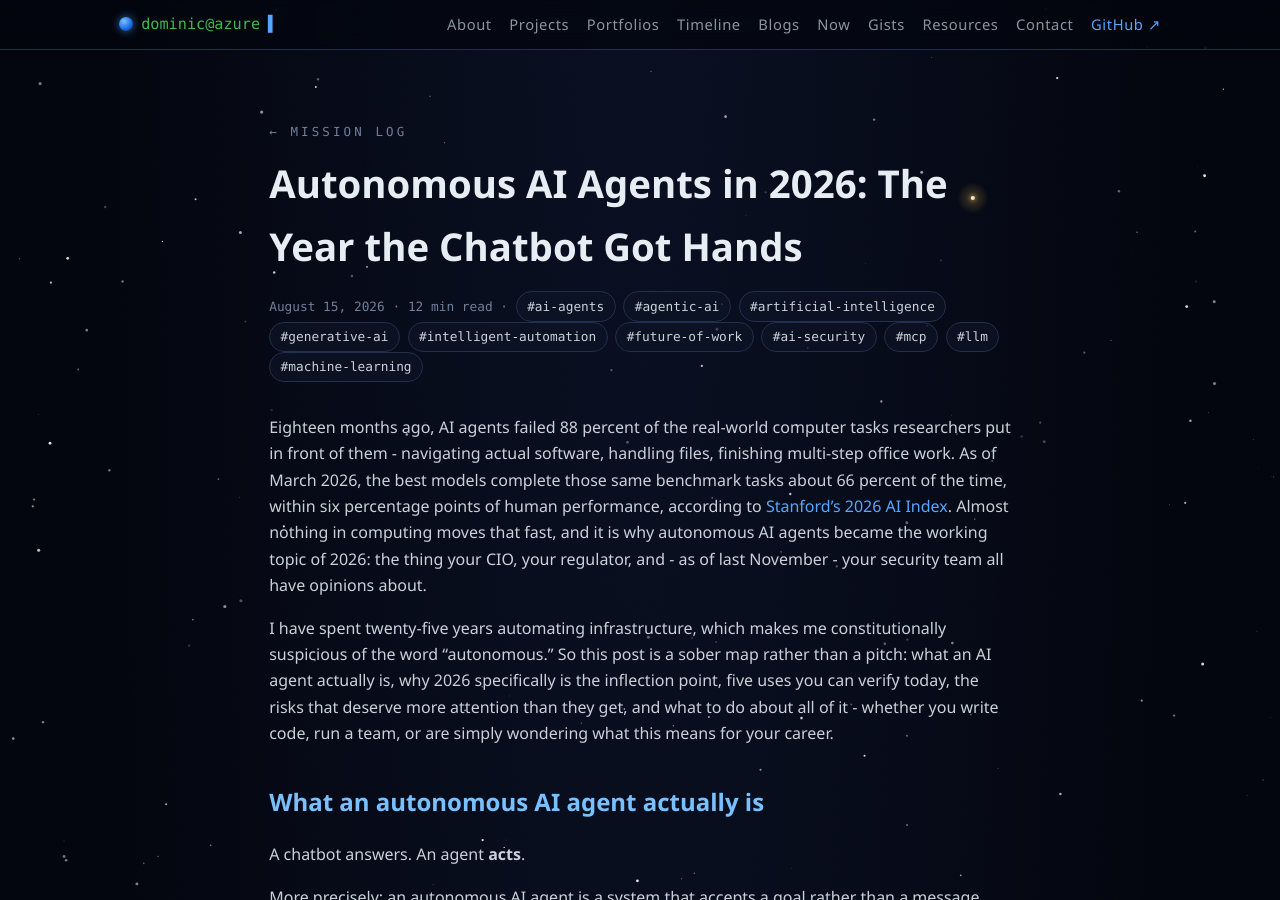
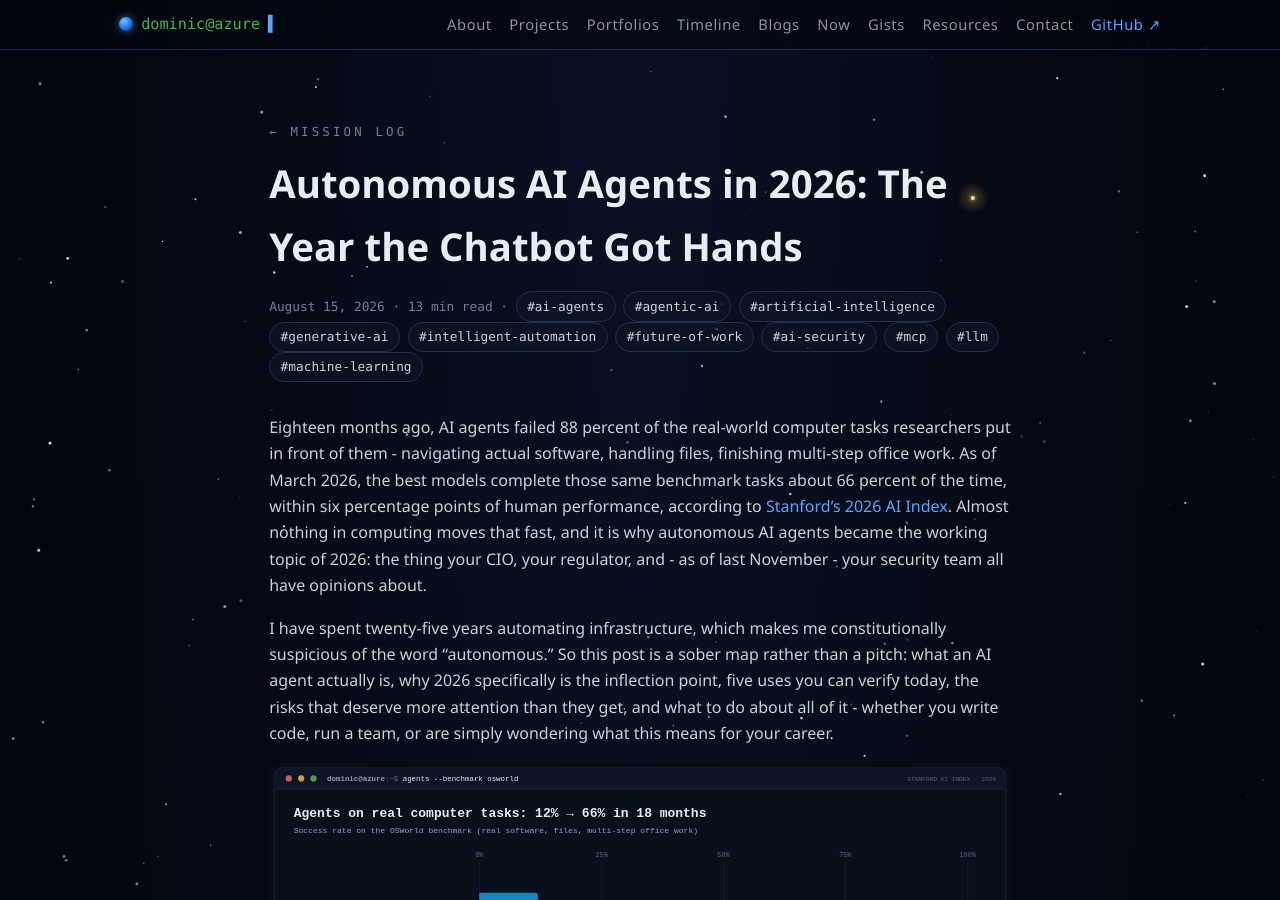
Before and after one commit to dapiced/dapiced.github.io, a Jekyll site: the page built from _posts/2026-08-15-autonomous-ai-agents-2026.md, in a window 1280 px wide and 900 px high. Built offline with Jekyll 4.4.1, drawn with Linux system fonts in a browser that asks for light colours; comment, search, counter and statistics services are not loaded; some of the changed lines change nothing that is shown.

Commit message:
Add three SVG charts to AI agents post, drop signature line
Charts (house terminal style, colorblind-validated palette):
- OSWorld agent success rate, late 2024 vs March 2026 vs human baseline
- METR RCT perception gap (forecast/belief vs measured speed change)
- Compounding per-step reliability over a 50-step workflow

```diff
--- a/_posts/2026-08-15-autonomous-ai-agents-2026.md
+++ b/_posts/2026-08-15-autonomous-ai-agents-2026.md
@@ -9,6 +9,8 @@
 Eighteen months ago, AI agents failed 88 percent of the real-world computer tasks researchers put in front of them - navigating actual software, handling files, finishing multi-step office work. As of March 2026, the best models complete those same benchmark tasks about 66 percent of the time, within six percentage points of human performance, according to [Stanford's 2026 AI Index](https://hai.stanford.edu/ai-index/2026-ai-index-report/economy). Almost nothing in computing moves that fast, and it is why autonomous AI agents became the working topic of 2026: the thing your CIO, your regulator, and - as of last November - your security team all have opinions about.
 
 I have spent twenty-five years automating infrastructure, which makes me constitutionally suspicious of the word "autonomous." So this post is a sober map rather than a pitch: what an AI agent actually is, why 2026 specifically is the inflection point, five uses you can verify today, the risks that deserve more attention than they get, and what to do about all of it - whether you write code, run a team, or are simply wondering what this means for your career.
+
+[![Bar chart of success rates on OSWorld, a benchmark of real computer-use tasks: the best AI agents scored about 12 percent in late 2024 and 66 percent in March 2026, against a human baseline of about 72 percent, per the Stanford AI Index 2026](/assets/img/agents-osworld-2026.svg)](/assets/img/agents-osworld-2026.svg)
 
 ## What an autonomous AI agent actually is
 
@@ -44,6 +46,8 @@
 
 Coding is the beachhead. Tools like Claude Code, GitHub Copilot's agent mode, and Cursor no longer autocomplete lines; they take an issue, explore a repository, write a patch, run the tests, and open a pull request. But the honest data point of the past year is a humbling one. In a randomized controlled trial, [METR found](https://metr.org/blog/2025-07-10-early-2025-ai-experienced-os-dev-study/) that experienced open-source developers using early-2025 AI tools were 19 percent *slower* on their own mature codebases - while believing they had been sped up by 20 percent. A 2026 follow-up with newer tools and a larger cohort found the slowdown had shrunk to roughly zero, with the confidence interval spanning both sides. The lesson is not "agents can't code." It is that measured reality and perceived productivity can diverge wildly, and that gains are largest on unfamiliar code, boilerplate, and migration work - not on the code you already know by heart.
 
+[![Diverging bar chart of the METR randomized controlled trial on AI coding tools, July 2025: experienced open-source developers forecast a 24 percent speed-up and afterwards believed they had been 20 percent faster, but the measured result was 19 percent slower](/assets/img/metr-perception-gap.svg)](/assets/img/metr-perception-gap.svg)
+
 ### 2. Cybersecurity - on both sides of the wall
 
 Nowhere is the dual-use nature of agents clearer. On defense, Google's Big Sleep agent found a previously unknown exploitable memory-safety bug in SQLite in 2024, and [in July 2025](https://blog.google/innovation-and-ai/technology/safety-security/cybersecurity-updates-summer-2025/) discovered a critical SQLite vulnerability (CVE-2025-6965) that threat actors were preparing to exploit - the first publicly reported case of an AI agent foiling an exploitation attempt in the wild. On offense, [Anthropic reported in November 2025](https://www.anthropic.com/news/disrupting-AI-espionage) that a Chinese state-sponsored group had manipulated its own coding agent into running most of an espionage campaign against roughly thirty organizations, with the AI executing an estimated 80 to 90 percent of the operation autonomously (the campaign is now catalogued by [MITRE ATT&CK as C0062](https://attack.mitre.org/campaigns/C0062/)). AI agent security stopped being a thought experiment that month.
@@ -65,6 +69,8 @@
 **Security is the unsolved one.** Agents read untrusted content - web pages, emails, documents - and a malicious instruction hidden in that content can hijack them. This is prompt injection, and unlike a software bug it has no clean patch, because interpreting instructions is the product. The dangerous combination is an agent with access to private data, exposure to untrusted content, and the ability to communicate outward. Strip away any one of the three and you remove most of the sting; grant all three and you have built the espionage campaign described above, just waiting for a customer.
 
 **Reliability compounds.** An agent that is 99 percent reliable per step succeeds about 60 percent of the time across a fifty-step workflow. That is arithmetic, not pessimism, and it is why "human-in-the-loop" is an architecture decision, not a compliance slogan. Add the METR perception gap - feeling 20 percent faster while being slower - and self-reported agent ROI deserves the skepticism you would apply to any other unmeasured claim.
+
+[![Line chart of the probability that a multi-step agent workflow completes when every step must succeed: with 99 percent reliability per step the success rate falls to about 61 percent by step 50, and with 95 percent per step it falls to about 8 percent - pure arithmetic](/assets/img/agent-reliability-compounding.svg)](/assets/img/agent-reliability-compounding.svg)
 
 **Regulation arrived, then blinked.** August 2026 was supposed to be the EU AI Act's big deadline for high-risk systems. Weeks before it hit, the EU's Digital Omnibus [deferred those obligations](https://www.gibsondunn.com/eu-ai-act-omnibus-agreement-postponed-high-risk-deadlines-and-other-key-changes/) to December 2027 and beyond, while transparency and AI-content-labeling duties did take effect on August 2. The signal for anyone deploying agents: the rules are coming, the timeline is political, and building governance now is cheaper than retrofitting it under a deadline.
 
@@ -99,5 +105,3 @@
 - Google, [security updates on the Big Sleep agent](https://blog.google/innovation-and-ai/technology/safety-security/cybersecurity-updates-summer-2025/) (2025); Google DeepMind, [*AlphaEvolve*](https://deepmind.google/discover/blog/alphaevolve-a-gemini-powered-coding-agent-for-designing-advanced-algorithms/) (2025); Google Research, [*Accelerating scientific breakthroughs with an AI co-scientist*](https://research.google/blog/accelerating-scientific-breakthroughs-with-an-ai-co-scientist/) (2025).
 - Brynjolfsson, Chandar & Chen, [*Canaries in the Coal Mine? Six Facts about the Recent Employment Effects of Artificial Intelligence*](https://digitaleconomy.stanford.edu/publications/canaries-in-the-coal-mine/), Stanford Digital Economy Lab (2025).
 - Gibson Dunn, [*EU AI Act Omnibus Agreement - Postponed High-Risk Deadlines and Other Key Changes*](https://www.gibsondunn.com/eu-ai-act-omnibus-agreement-postponed-high-risk-deadlines-and-other-key-changes/) (2026); CNBC, [*JPMorgan Chase to deploy more powerful AI agents this year*](https://www.cnbc.com/2026/06/09/jpmorgan-chase-ai-agents.html) (June 2026).
-
-*Dominic D'Apice*
```
Also changed, not shown: assets/img/agent-reliability-compounding.svg (added), assets/img/agents-osworld-2026.svg (added), assets/img/metr-perception-gap.svg (added).
